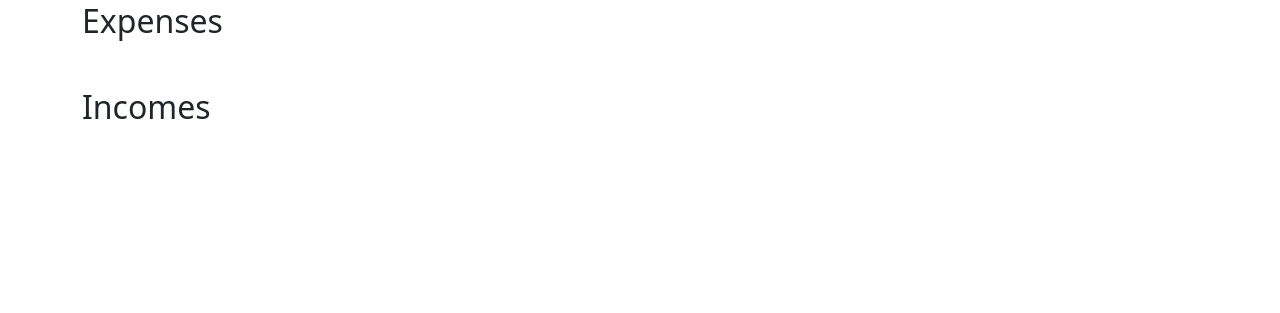
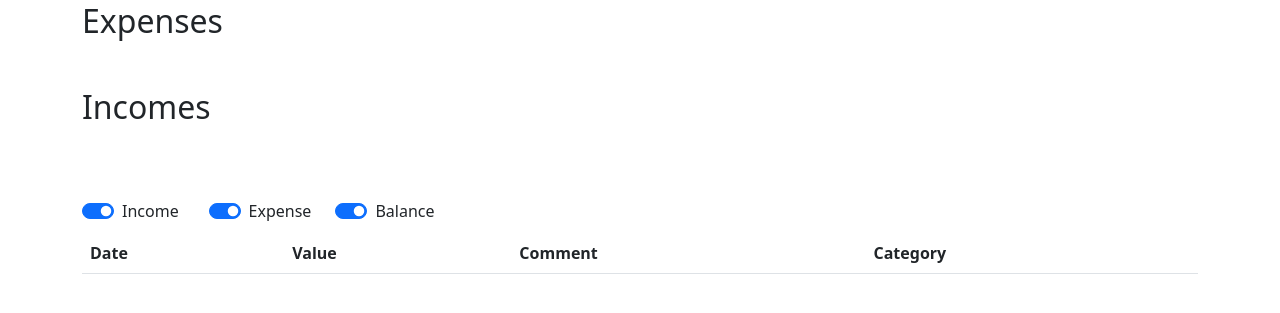
Before and after one commit to vcslav-v/pb-portal, a Flask app: page /fin_stat/ in a window 1280 px wide. Shown: the part 158-471 px from the top of the page. Run offline with Flask 2, Linux system fonts and the light colour scheme; data that the repository does not hold is empty; parts of the project's set-up code (start-up, migrations or seed data) failed here and were passed over; some libraries are stand-ins or nearby versions.

Commit message:
add trans table

```diff
--- a/pb_portal/templates/money_stat.html
+++ b/pb_portal/templates/money_stat.html
@@ -62,9 +62,69 @@
         </div>
     </div>
 </div>
+<div class="container">
+    <div class="row mt-5 align-items-center">
+        <div class="col-4" id="filter_cats">
+            <div class="row">
+                <div class="col">
+                    <div class="form-check form-switch">
+                        <input class="form-check-input" type="checkbox" role="switch" id="show_income" checked>
+                        <label class="form-check-label" for="flexSwitchCheckChecked">Income</label>
+                    </div>
+                </div>
+                <div class="col">
+                    <div class="form-check form-switch">
+                        <input class="form-check-input" type="checkbox" role="switch" id="show_expense" checked>
+                        <label class="form-check-label" for="flexSwitchCheckChecked">Expense</label>
+                    </div>
+                </div>
+                <div class="col">
+                    <div class="form-check form-switch">
+                        <input class="form-check-input" type="checkbox" role="switch" id="show_balance" checked>
+                        <label class="form-check-label" for="flexSwitchCheckChecked">Balance</label>
+                    </div>
+                </div>
+            </div>
+        </div>
+    </div>
+    <div class="row mt-2">
+        <div class="col-12">
+            <table class="table">
+                <thead>
+                  <tr>
+                    <th scope="col">Date</th>
+                    <th scope="col">Value</th>
+                    <th scope="col">Comment</th>
+                    <th scope="col">Category</th>
+                  </tr>
+                </thead>
+                <tbody id="transaction_rows">
+                </tbody>
+              </table>
+        </div>
+    </div>
+</div>
 {% endblock %}
 {% block script %}
 <script type="text/javascript" src="{{ url_for('static', filename='js/plotly-2.8.3.min.js') }}"></script>
+<script>
+    filter_transactions = function(){
+        var show_income = $('#show_income').is(':checked')
+        var show_expense = $('#show_expense').is(':checked')
+        var show_balance = $('#show_balance').is(':checked')
+        for (trans_row of $('#transaction_rows tr')){
+            if (trans_row.getAttribute('name') == 'Income' & show_income) {
+                $(trans_row).removeClass('visually-hidden')
+            } else if (trans_row.getAttribute('name') == 'Expense' & show_expense) {
+                $(trans_row).removeClass('visually-hidden')
+            } else if (trans_row.getAttribute('name') == 'Balance' & show_balance) {
+                $(trans_row).removeClass('visually-hidden')
+            } else {
+                $(trans_row).addClass('visually-hidden')
+            }
+        }
+    }
+</script>
 <script>
     var expenseGraph = document.getElementById('expenseGraph');
     var incomeGraph = document.getElementById('incomeGraph');
@@ -126,13 +186,30 @@
                 }
                 Plotly.newPlot(expenseGraph, response.expense_graphs, layout, {'displayModeBar': false});
                 Plotly.newPlot(incomeGraph, response.income_graphs, layout, {'displayModeBar': false});
+
+                $('#transaction_rows').empty();
+                for(row_transaction of response.rows){
+                    var tr_class = '';
+                    if (row_transaction.base_category == 'Income') {
+                        tr_class = 'table-success';
+                    } else if (row_transaction.base_category == 'Expense') {
+                        tr_class = 'table-danger';
+                    }
+                    $('#transaction_rows').append('<tr class="'+tr_class+'" name="'+row_transaction.base_category+'"><td scope="row">'+row_transaction.date+'</td><td>'+row_transaction.value+'</td><td>'+row_transaction.comment+'</td><td>'+row_transaction.category+'</td>');
+
+                }
+                filter_transactions();
             },
             error: function(error) {
                 console.log(error);
             },
         })
     };
+
     $(function(){
+        $('#filter_cats').change(function(){
+            filter_transactions();
+        });
         refresh($('#year option:selected').text())
         $('#year').change(function () {
             console.log($('#year option:selected').text())
```
